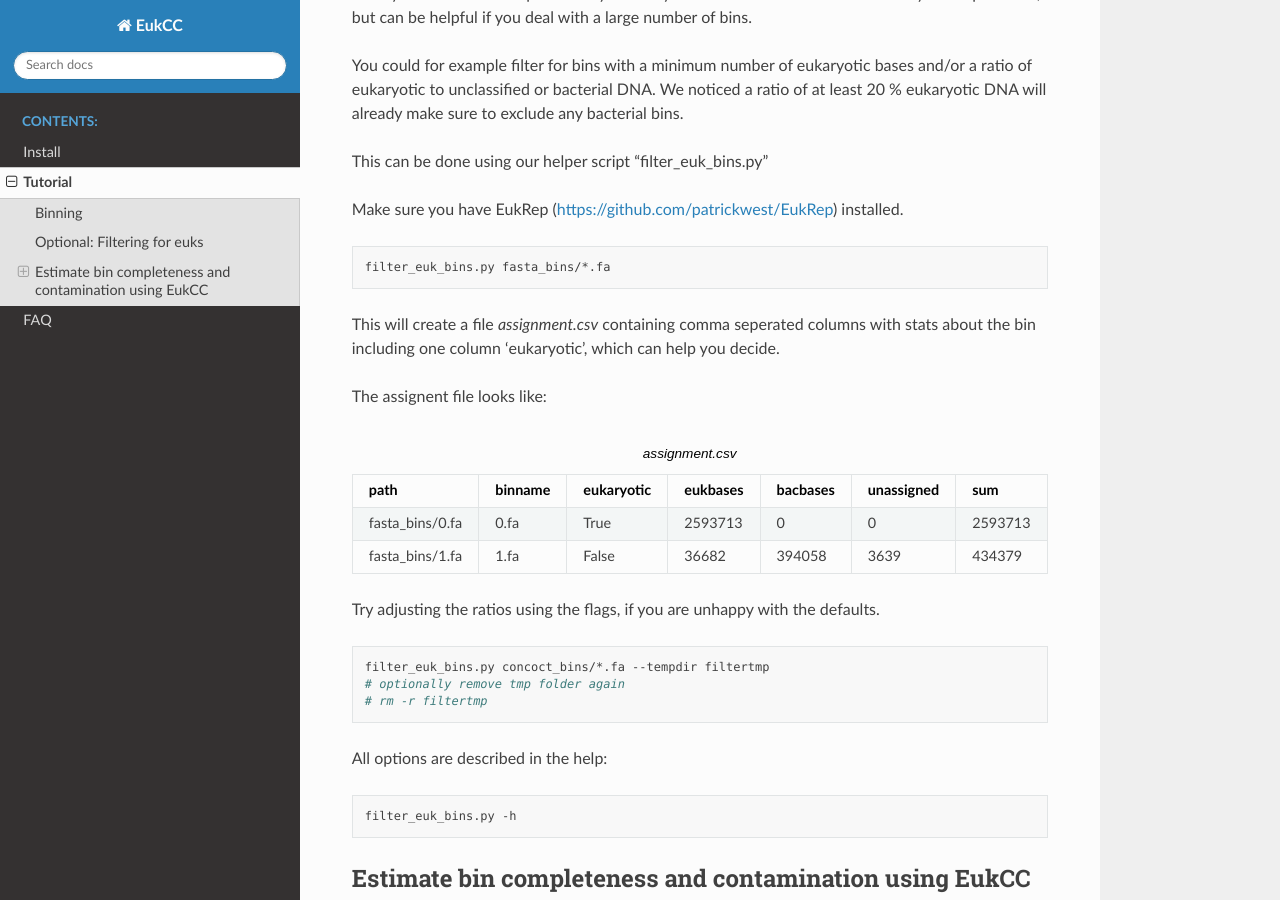
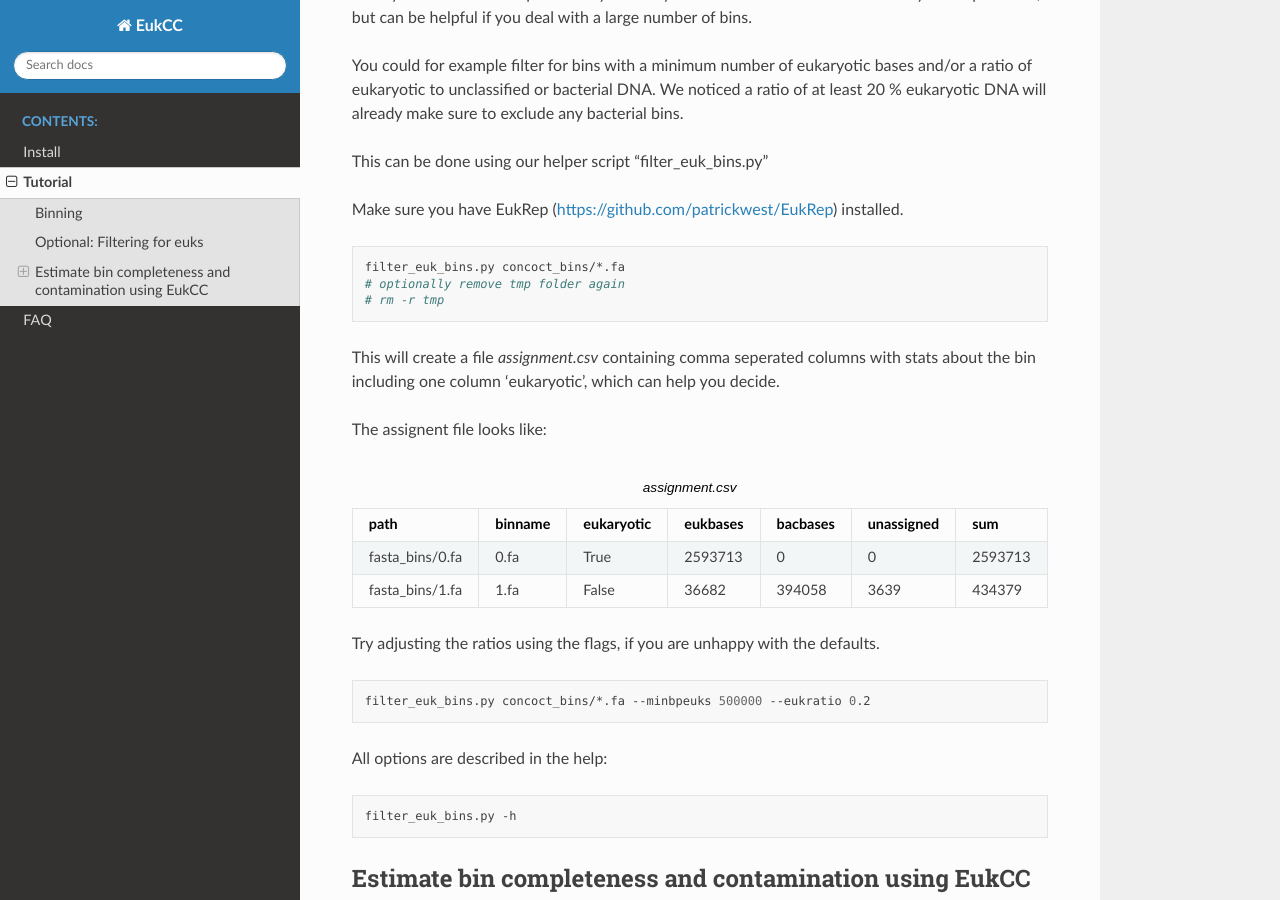
Before and after one commit to EBI-Metagenomics/EukCC, a Sphinx documentation site: the page built from docs/usage/tutorial.rst, in a window 1280 px wide and 900 px high, scrolled down 626 px. Built offline with Sphinx 7.4.7 and the Read the Docs theme 2.0.0, drawn with Linux system fonts in a browser that asks for light colours.

Commit message:
usage of filter update

```diff
--- a/docs/usage/tutorial.rst
+++ b/docs/usage/tutorial.rst
@@ -41,7 +41,9 @@ Make sure you have EukRep (https://github.com/patrickwest/EukRep) installed.
 
 .. code-block:: shell
 
-   filter_euk_bins.py fasta_bins/*.fa
+    filter_euk_bins.py concoct_bins/*.fa
+    # optionally remove tmp folder again
+    # rm -r tmp
 
 This will create a file `assignment.csv` containing comma seperated
 columns with stats about the bin including one column 'eukaryotic', which
@@ -58,9 +60,7 @@ Try adjusting the ratios using the flags, if you are unhappy with the defaults.
 
 .. code-block:: shell
 
-   filter_euk_bins.py concoct_bins/*.fa --tempdir filtertmp
-   # optionally remove tmp folder again
-   # rm -r filtertmp
+   filter_euk_bins.py concoct_bins/*.fa --minbpeuks 500000 --eukratio 0.2
 
 
 All options are described in the help:
```
